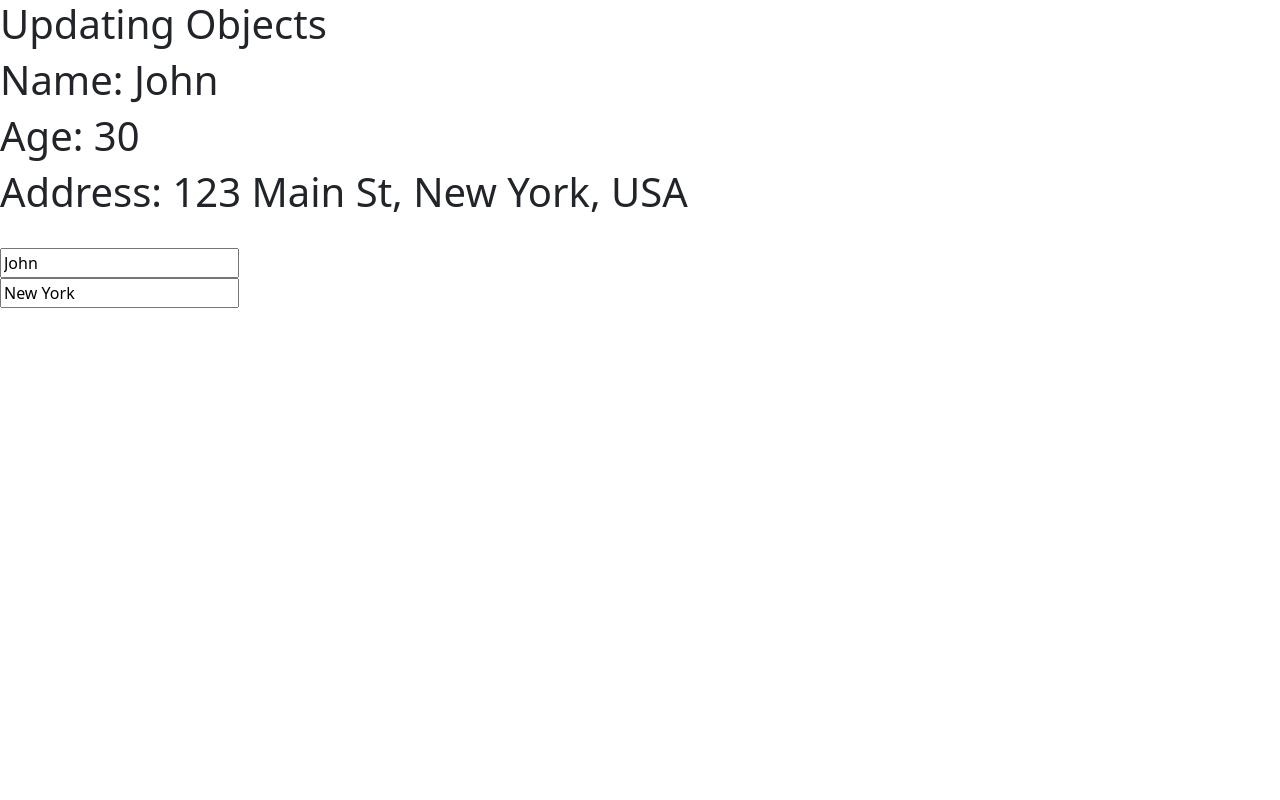
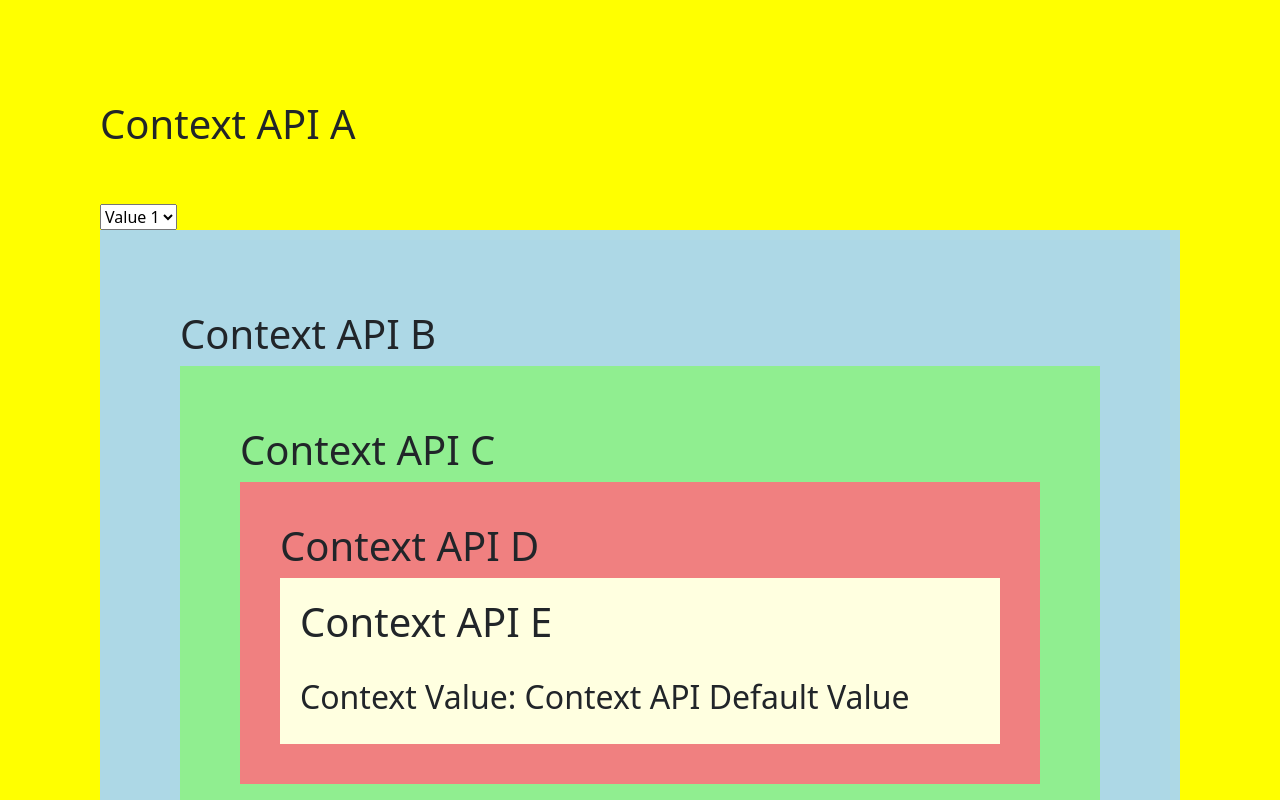
Before and after one commit to Aaditya-Kumar-Mittal/learning_reactjs_c1, a React (Vite) app: page / in a window 1280 px wide. Shown: the top 800 px of the page. Built offline with nearby package versions, Linux system fonts and the light colour scheme.

Commit message:
feat: Understood Context API

```diff
--- a/src/App.jsx
+++ b/src/App.jsx
@@ -1,11 +1,11 @@
 import React from "react";
-import CSBSUpdatingObjectsA from "./components/CSBSUpdatingObjectsA";
+import CSBSContextAPIA from "./components/CSBSContextAPIA";
 
 
 function App() {
   return (
     <div>
-      <CSBSUpdatingObjectsA />
+      <CSBSContextAPIA/>
     </div>
   );
 }
--- /dev/null
+++ b/src/components/CSBSContextAPIA.jsx
@@ -0,0 +1,27 @@
+import React from "react";
+import CSBSContextAPIB from "./CSBSContextAPIB";
+import { ContextData } from "./CSBSContextAPIContextData";
+
+function CSBSContextAPIA() {
+    const [contextValue, setContextValue] = React.useState("Context API Default Value");
+  return (
+    <>
+      <ContextData.Provider value={contextValue}>
+        <div style={{ backgroundColor: "yellow", padding: "100px" }}>
+          <h1>Context API A</h1>
+          <br /><br />
+          <select name="itemv" id="itemv" onChange={(e) => setContextValue(e.target.value)}>
+            <option value="Value 1">Value 1</option>
+            <option value="Value 2">Value 2</option>
+            <option value="Value 3">Value 3</option>
+            <option value="Value 4">Value 4</option>
+            <option value="Value 5">Value 5</option>
+          </select>
+          <CSBSContextAPIB />
+        </div>
+      </ContextData.Provider>
+    </>
+  );
+}
+
+export default CSBSContextAPIA;
--- /dev/null
+++ b/src/components/CSBSContextAPIB.jsx
@@ -0,0 +1,13 @@
+import React from 'react'
+import CSBSContextAPIC from './CSBSContextAPIC'
+
+function CSBSContextAPIB() {
+  return (
+    <div style={{backgroundColor : "lightblue" , padding : "80px"}}>
+        <h1>Context API B</h1>
+        <CSBSContextAPIC />
+    </div>
+  )
+}
+
+export default CSBSContextAPIB
--- /dev/null
+++ b/src/components/CSBSContextAPIC.jsx
@@ -0,0 +1,13 @@
+import React from 'react'
+import CSBSContextAPID from './CSBSContextAPID'
+
+function CSBSContextAPIC() {
+  return (
+    <div style={{backgroundColor : "lightgreen" , padding : "60px"}}>
+        <h1>Context API C</h1>
+        <CSBSContextAPID />
+    </div>
+  )
+}
+
+export default CSBSContextAPIC
--- /dev/null
+++ b/src/components/CSBSContextAPIContextData.jsx
@@ -0,0 +1,3 @@
+import { createContext } from "react";
+
+export const ContextData = createContext("Context API Default Value");
--- /dev/null
+++ b/src/components/CSBSContextAPID.jsx
@@ -0,0 +1,13 @@
+import React from 'react'
+import CSBSContextAPIE from './CSBSContextAPIE'
+
+function CSBSContextAPID() {
+  return (
+    <div style={{backgroundColor : "lightcoral" , padding : "40px"}}>
+        <h1>Context API D</h1>
+        <CSBSContextAPIE/>
+    </div>
+  )
+}
+
+export default CSBSContextAPID
--- /dev/null
+++ b/src/components/CSBSContextAPIE.jsx
@@ -0,0 +1,15 @@
+import React, { useContext } from 'react'
+import { ContextData } from './CSBSContextAPIContextData'
+
+function CSBSContextAPIE() {
+   const contextValue = useContext(ContextData);
+  return (
+    <div style={{backgroundColor : "lightyellow" , padding : "20px"}}>
+        <h1>Context API E</h1>
+        <br />
+        <h2>Context Value: {contextValue}</h2>
+    </div>
+  )
+}
+
+export default CSBSContextAPIE
```
